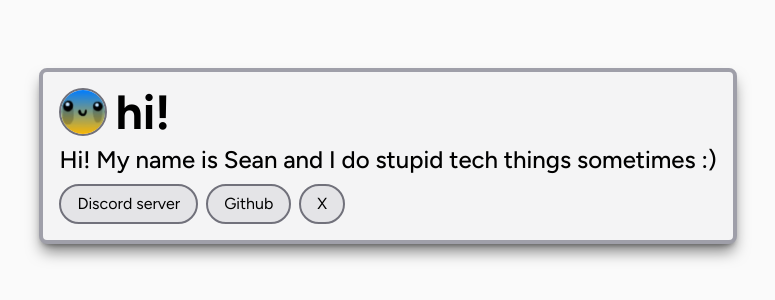
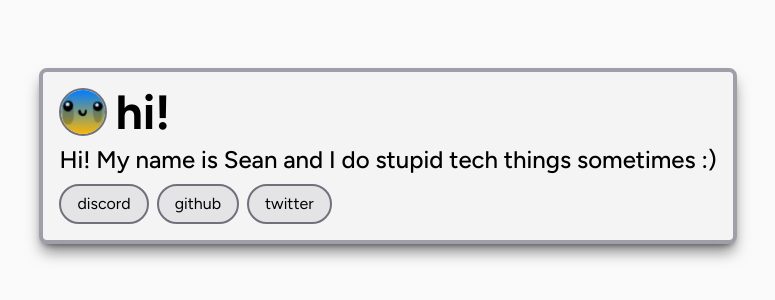
Before and after one commit to seantrgyt/seantrg-xyzv2, a website: page index.html in a window 1280 px wide. Shown: the part 244-544 px from the top of the page, without its empty margins (252-1027 px from the left). Drawn offline with Linux system fonts and the light colour scheme.

Commit message:
Update index.html

```diff
--- a/index.html
+++ b/index.html
@@ -13,7 +13,7 @@
 </head>
 
 <body class="font-figtree w-full h-screen flex flex-col gap-4 items-center justify-center bg-zinc-50 dark:bg-zinc-950 text-black dark:text-white p-4">
-    <div id="bg" class="fixed z-0 left-0 right-0 w-full h-screen bg-[url('/assets/background.svg')] bg-cover bg-no-repeat bg-center brightness-150 dark:brightness-100 after:content-[''] after:absolute after:w-full after:h-full after:backdrop-blur-[250px] after:pointer-none"></div>
+    <div id="bg" class="fixed z-0 left-0 right-0 w-full h-screen bg-[url('/assets/ye.png')] bg-cover bg-no-repeat bg-center brightness-150 dark:brightness-100 after:content-[''] after:absolute after:w-full after:h-full after:backdrop-blur-[250px] after:pointer-none"></div>
 
     <main class="z-10 flex flex-col gap-4 bg-zinc-100 dark:bg-zinc-800 w-fit h-fit max-w-3xl max-h-full overflow-auto p-4 rounded-lg shadow-lg shadow-black/50 border-4 border-zinc-400 dark:border-zinc-700">
         <div class="flex flex-col gap-2 items-start">
@@ -31,19 +31,19 @@
                     class="flex items-center justify-center bg-zinc-200 dark:bg-zinc-700 hover:bg-zinc-300 dark:hover:bg-zinc-600 transition-colors rounded-full border-2 border-zinc-500 w-fit h-10 p-4"
                     href="https://discord.gg/"
                     title="discord server"
-                >Discord server</a>
+                >discord</a>
 
                 <a
                     class="flex items-center justify-center bg-zinc-200 dark:bg-zinc-700 hover:bg-zinc-300 dark:hover:bg-zinc-600 transition-colors rounded-full border-2 border-zinc-500 w-fit h-10 p-4"
                     href="https://github.com/"
                     title="github"
-                >Github</a>
+                >github</a>
 
                 <a
                     class="flex items-center justify-center bg-zinc-200 dark:bg-zinc-700 hover:bg-zinc-300 dark:hover:bg-zinc-600 transition-colors rounded-full border-2 border-zinc-500 w-fit h-10 p-4"
                     href="https://x.com/"
                     title="twitter"
-                >X</a>
+                >twitter</a>
             </div>
         </div>
     </main>
```
